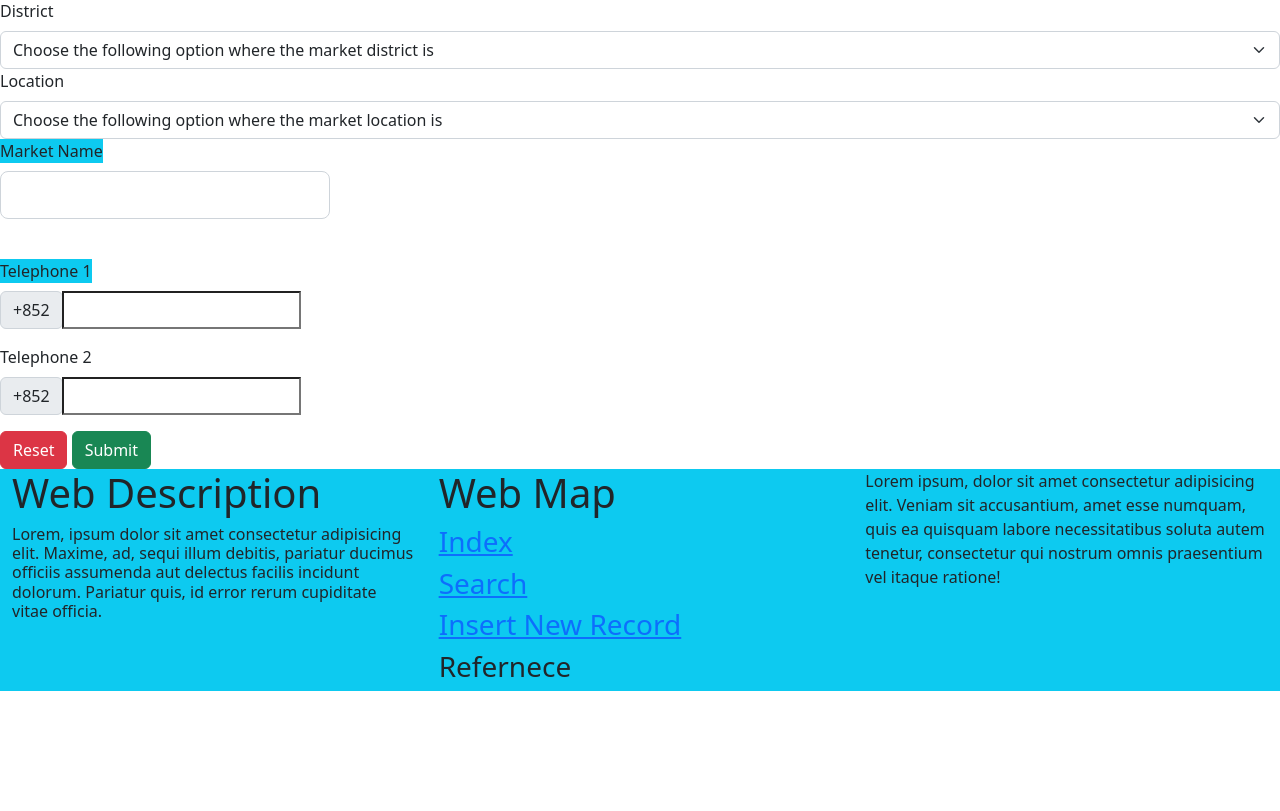
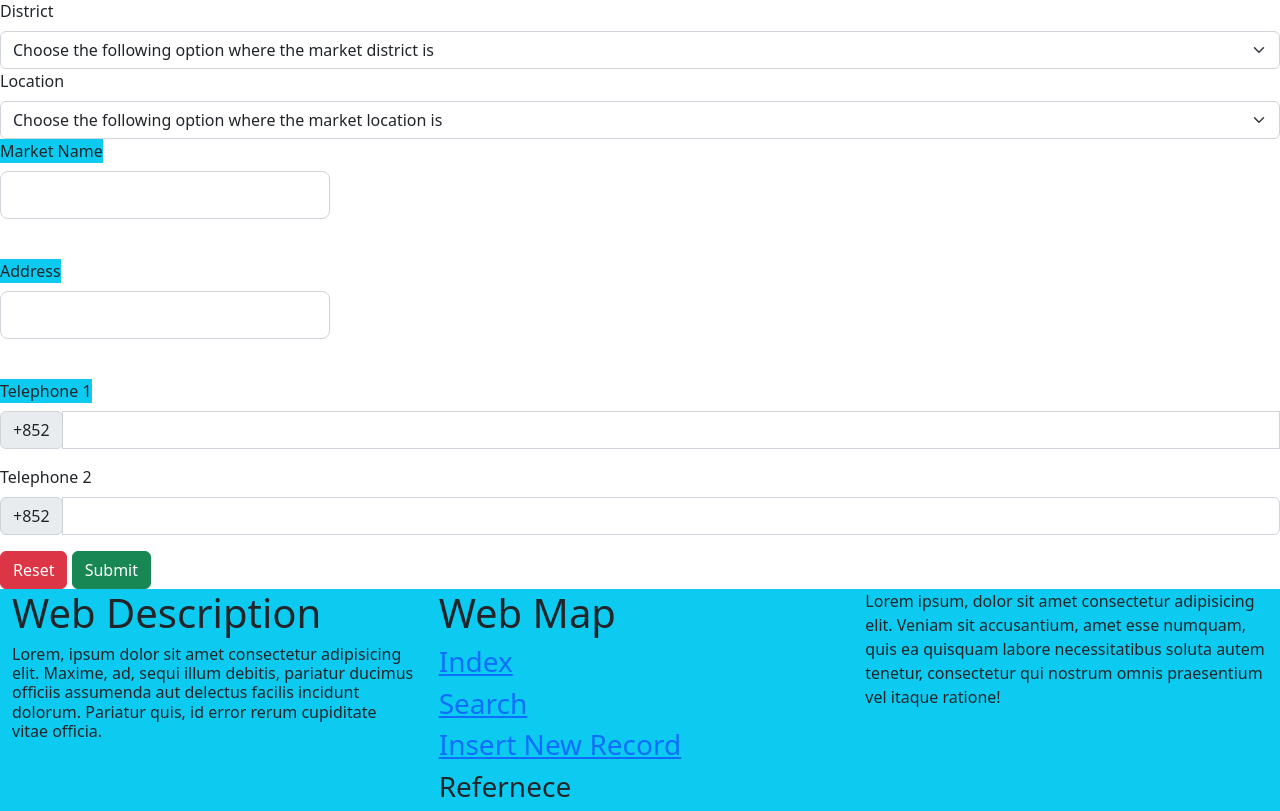
Before and after one commit to tommyliu313/atwdiproject, a PHP site: page /insert.html in a window 1280 px wide. Shown: the part 233-1044 px from the top of the page. Before the commit the page ends 924 px from the top, so only its background shows below. Run offline with PHP 8.4, Linux system fonts and the light colour scheme.

Commit message:
20221013 2152

```diff
--- a/dbsetting.php
+++ b/dbsetting.php
@@ -6,5 +6,5 @@ $databasename = 'marketpublic';
 
 $connection = new mysqli($servername, $databaseuser, $datapassword, $databasename);
 
-
+$url = "SELECT * FROM"
 ?>
--- a/index.html
+++ b/index.html
@@ -69,6 +69,9 @@ nav#top #navbarNavDropdown ul.navbar-nav li.nav-item {
     </div>
     <!--carouselend-->
 
+    <!----->
+    <!----->
+
     div.card-deck>(div.card>div.card-body+div.card-footer)*3
 
     <!--footerstart-->
--- a/insert.html
+++ b/insert.html
@@ -67,16 +67,22 @@ center {
           <label for="" class="form-label bg-info">Market Name</label><br>
           <div class="input-group mb-3">
             <div class="input-group-prepend">
-              <input type="text" name="marketname" id="marketname" required class="form-control form-control-lg" aria-label="large">
+              <input type="text" name="marketname" id="marketname" required class="form-control form-control-lg form-" aria-label="large">
             </div>
           </div>
             <br>
-
+            <label for="" class="form-label bg-info">Address</label><br>
+            <div class="input-group mb-3">
+              <div class="input-group-prepend">
+                <input type="text" name="address" id="address" required class="form-control form-control-lg" aria-label="large">
+              </div>
+            </div>
+              <br>
           <label for="tel1" class="form-label bg-info">Telephone 1</label><br>
           <div class="input-group mb-3">
             <div class="input-group-prepend"><span class="input-group-text">+852</span>
             </div>
-            <input type="tel" name="tel1" id="" pattern="[0-9]{4}-[0-9]{4}" required="required"><br>
+            <input type="tel" name="tel1" id="" pattern="[0-9]{4}-[0-9]{4}" required="required" class="form-control"><br>
           </div>
 
           <label for="tel2" class="form-label">Telephone 2</label>
@@ -84,7 +90,7 @@ center {
             <div class="input-group mb-3">
               <div class="input-group-prepend"><span class="input-group-text">+852</span>
               </div>
-              <input type="tel" name="tel2" id="" pattern="[0-9]{4}-[0-9]{4}" required="required">
+              <input type="tel" name="tel2" id="" pattern="[0-9]{4}-[0-9]{4}" required="required" class="form-control">
             </div>
 
       </div>
--- a/load.js
+++ b/load.js
@@ -0,0 +1,3 @@
+function buttonappend(){
+    var =
+}
--- a/testing/filecontent.php
+++ b/testing/filecontent.php
@@ -18,7 +18,7 @@
 	#for (){
 
 	#}
-
+	var_dump
 
 ?>
 <!---Reference:https://www.geeksforgeeks.org/how-to-convert-xml-data-into-json-using-php/
```
Also changed, not shown: js/required.js (deleted, +0 -21 lines).
